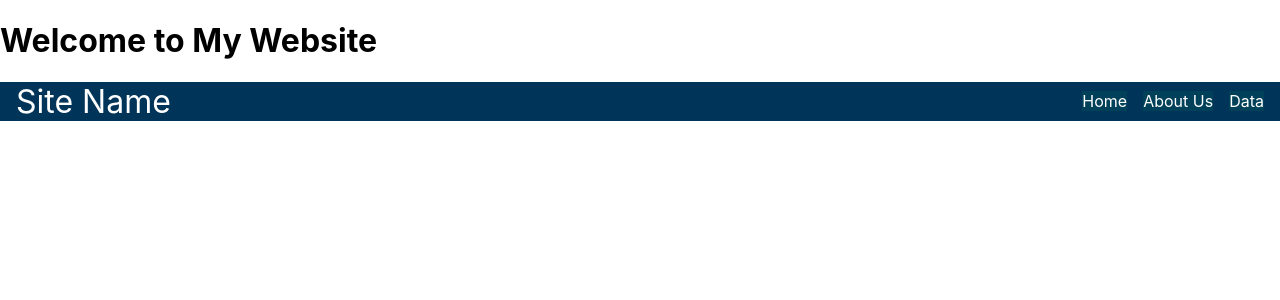
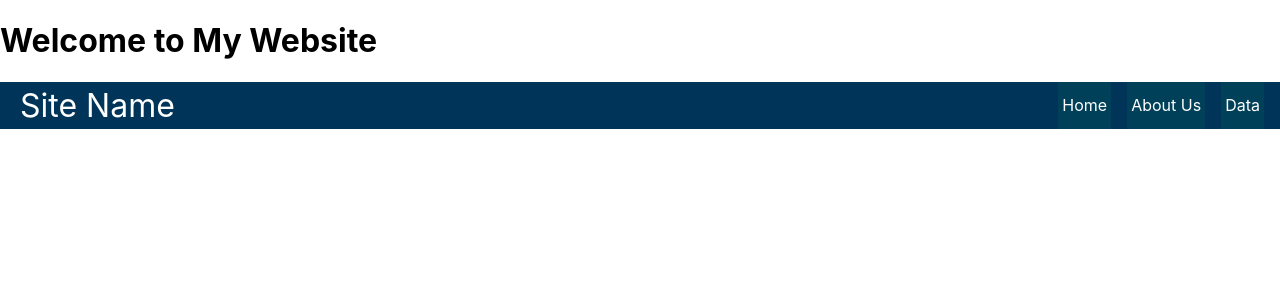
Before and after one commit to M-Valdy/CalgaryHacks-Project, a React (Create React App) app in the folder calhax25/: page / in a window 1280 px wide. Shown: the top 300 px of the page. Built offline with nearby package versions, Linux system fonts and the light colour scheme.

Commit message:
updated cs for navbar

```diff
--- a/calhax25/src/index.css
+++ b/calhax25/src/index.css
@@ -20,14 +20,18 @@ body{
   margin:0
 }
 
-.nav{
+.nav {
   background-color: #003459;
   color:white;
   display: flex;
   justify-content: space-between;
-  align-items: center;
+  align-items: stretch;
   gap: 2rem;
   padding: 0 1rem;
+}
+
+.site-title{
+  font-size: 2rem;
 }
 
 .nav ul {
@@ -38,13 +42,13 @@ body{
   gap: 1rem;
 }
 
-.site-title{
-  font-size: 2rem;
-}
-
 .nav a {
   color: inherit;
   text-decoration: none;
+  height: 100%;
+  display: flex;
+  align-items: center;
+  padding: .25rem;
 }
 
 .nav li.active {
```
